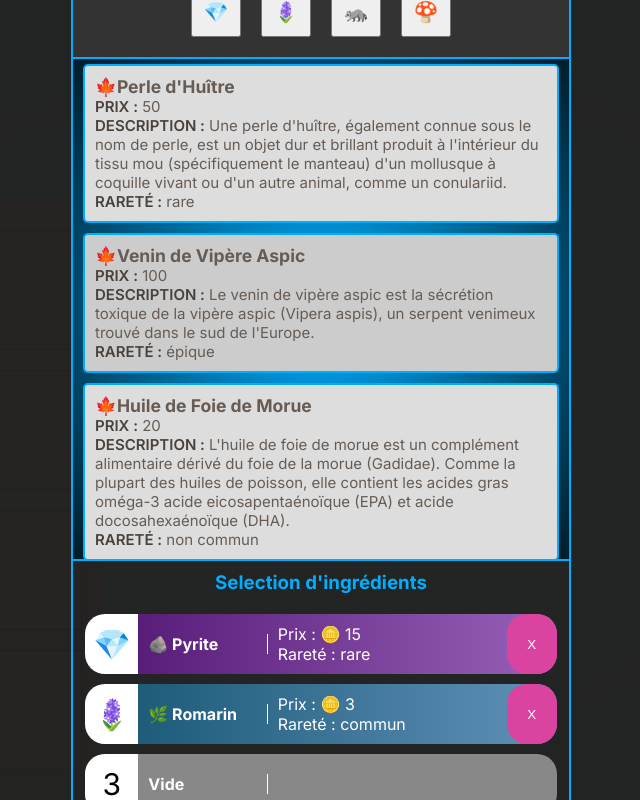
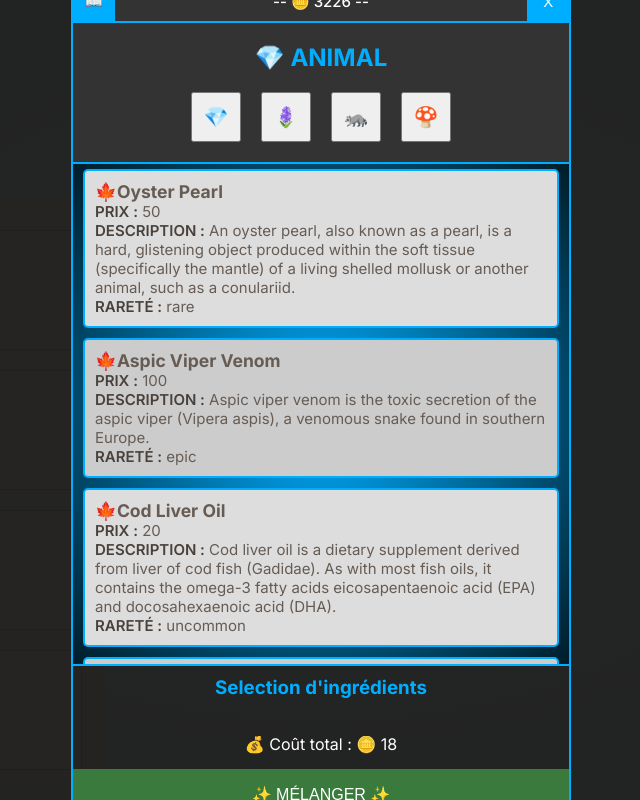
Before and after one commit to Guiomino/apprenti-alchimiste, a Next.js app: page /gamingPage in a window 1280 px wide. Both pictures are taken after a click on the button "Animal". Shown: the whole page, without its empty margins (319-959 px from the left). Built offline with nearby package versions, Linux system fonts and the light colour scheme.

Commit message:
Feat(IngredientClass,layout,ingredientsEN.json,modalIngredients,package.json)

```diff
--- a/package.json
+++ b/package.json
@@ -13,7 +13,8 @@
     "next": "14.1.3",
     "prisma": "^5.11.0",
     "react": "^18",
-    "react-dom": "^18"
+    "react-dom": "^18",
+    "react-toastify": "^10.0.5"
   },
   "devDependencies": {
     "@types/node": "^20",
--- /dev/null
+++ b/src/OOP/IngredientClass.ts
@@ -0,0 +1,78 @@
+export enum IngredientRarity {
+    COMMON = "common",
+    UNCOMMON = "uncommon",
+    RARE = "rare",
+    EPIC = "epic",
+};
+
+export enum IngredientType {
+    MINERAL = "mineral",
+    VEGETAL = "vegetal",
+    ANIMAL = "animal",
+    MUSHROOM = "mushroom",
+};
+
+export const parseIngredientRarity = (rarity: string): IngredientRarity => {
+    const rarityKey = rarity.toUpperCase() as keyof typeof IngredientRarity;
+    if (rarityKey in IngredientRarity) {
+        return IngredientRarity[rarityKey];
+    }
+    throw new Error("Invalid rarity");
+};
+
+class Ingredient {
+    name: string;
+    price: number;
+    quantity: 1 | 2 | 3;
+    rarity: IngredientRarity;
+    type: IngredientType;
+    constructor(name: string, price: number, quantity: 1 | 2 | 3, type: IngredientType, rarity: IngredientRarity = IngredientRarity.COMMON) {
+        this.name = name;
+        this.price = price;
+        this.quantity = quantity;
+        this.rarity = rarity;
+        this.type = type;
+    }
+
+    getIngredientPrice() {
+        return this.price * this.quantity;
+    }
+
+    getIngredientName() {
+        return this.name;
+    }
+
+    getIngredientQuantity() {
+        return this.quantity;
+    }
+
+    getIngredientType() {
+        return this.type;
+    }
+
+    getIngredientRarity() {
+        return this.rarity;
+    }
+
+    setIngredientQuantity(quantity: 1 | 2 | 3) {
+        this.quantity = quantity;
+    }
+
+    setIngredientName(name: string) {
+        this.name = name;
+    }
+
+    setIngredientPrice(price: number) {
+        this.price = price;
+    }
+
+    setIngredientType(type: IngredientType) {
+        this.type = type;
+    }
+
+    setIngredientRarity(rarity: IngredientRarity) {
+        this.rarity = rarity;
+    }
+}
+
+export default Ingredient;
--- a/src/OOP/IngredientClass.tsx
+++ /dev/null
@@ -1,36 +0,0 @@
-class Ingredient {
-    name: string;
-    price: number;
-    quantity: 1 | 2 | 3;
-    constructor(name: string, price: number, quantity: 1 | 2 | 3) {
-        this.name = name;
-        this.price = price;
-        this.quantity = quantity;
-    }
-
-    getIngredientPrice() {
-        return this.price * this.quantity;
-    }
-
-    getIngredientName() {
-        return this.name;
-    }
-
-    getIngredientQuantity() {
-        return this.quantity;
-    }
-
-    setIngredientQuantity(quantity: 1 | 2 | 3) {
-        this.quantity = quantity;
-    }
-
-    setIngredientName(name: string) {
-        this.name = name;
-    }
-
-    setIngredientPrice(price: number) {
-        this.price = price;
-    }
-}
-
-export default Ingredient;
--- a/src/app/layout.tsx
+++ b/src/app/layout.tsx
@@ -2,6 +2,8 @@ import type { Metadata } from "next";
 import { Inter } from "next/font/google";
 import "./globals.scss";
 import { IngredientProvider } from "@/Provider/IngredientContext";
+import { ToastContainer } from "react-toastify";
+import "react-toastify/ReactToastify.css";
 
 const inter = Inter({ subsets: ["latin"] });
 
@@ -22,6 +24,7 @@ export default function RootLayout({
                 <IngredientProvider>
                     <main>{children}</main>
                 </IngredientProvider>
+                <ToastContainer />
             </body>
         </html>
     );
--- a/src/components/modalIngredients/modalIngredients.tsx
+++ b/src/components/modalIngredients/modalIngredients.tsx
@@ -1,10 +1,11 @@
 "use client"
 
 import React from "react";
-import dataIngredients from "@/data/ingredientsFR.json"
+import dataIngredients from "@/data/ingredientsEN.json"
 import styles from "./modalIngredients.module.scss";
 import { useIngredient } from "@/Provider/IngredientContext";
-import Ingredient from "@/OOP/IngredientClass";
+import Ingredient, { IngredientType, parseIngredientRarity } from "@/OOP/IngredientClass";
+import { toast } from "react-toastify";
 
 interface IIngredient {
     price: number;
@@ -20,16 +21,16 @@ interface IngredientsData {
 
 interface ModalIngredientsProps {
     closeIngredientsModal: () => void;
-    ingredientType: string;
-    setIngredientType: (type: string) => void; // Ajout de la fonction pour définir la catégorie
+    ingredientType: IngredientType;
+    setIngredientType: (type: IngredientType) => void; // Ajout de la fonction pour définir la catégorie
 }
 
 const ModalIngredients: React.FC<ModalIngredientsProps> = ({ closeIngredientsModal, ingredientType, setIngredientType }) => {
     // Vérifier si ingredientType est une clé valide
-    if (!(ingredientType in dataIngredients.ingredients)) {
-        console.error(`Type d'ingrédient invalide: ${ingredientType}`);
-        return null; // Retourner null ou tout autre élément indiquant une erreur
-    }
+    // if (!(ingredientType in dataIngredients.ingredients)) {
+    //     console.error(`Type d'ingrédient invalide: ${ingredientType}`);
+    //     return null; // Retourner null ou tout autre élément indiquant une erreur
+    // }
 
     const { ingredients, addIngredient } = useIngredient();
     const ingredientsData: IngredientsData = dataIngredients.ingredients;
@@ -45,10 +46,10 @@ const ModalIngredients: React.FC<ModalIngredientsProps> = ({ closeIngredientsMod
                     </div>
                     <h2 className={styles.title}>💎 {ingredientType}</h2>
                     <div className={styles.category}>
-                        <button className={styles.mineral} onClick={() => setIngredientType('mineral')}>💎</button>
-                        <button className={styles.vegetal} onClick={() => setIngredientType('vegetal')}>🪻</button>
-                        <button className={styles.animal} onClick={() => setIngredientType('animal')}>🦝</button>
-                        <button className={styles.mushroom} onClick={() => setIngredientType('mushroom')}>🍄</button>
+                        <button className={styles.mineral} onClick={() => setIngredientType(IngredientType.MINERAL)}>💎</button>
+                        <button className={styles.vegetal} onClick={() => setIngredientType(IngredientType.VEGETAL)}>🪻</button>
+                        <button className={styles.animal} onClick={() => setIngredientType(IngredientType.ANIMAL)}>🦝</button>
+                        <button className={styles.mushroom} onClick={() => setIngredientType(IngredientType.MUSHROOM)}>🍄</button>
                     </div>
                 </div>
 
@@ -56,7 +57,13 @@ const ModalIngredients: React.FC<ModalIngredientsProps> = ({ closeIngredientsMod
 
                 <div className={styles.modalMiddle}>
                     {Object.keys(ingredientsData[ingredientType]).map((ingredientName, index) => (
-                        <div key={index} className={styles.ingredientCard} onClick={() => addIngredient(new Ingredient(ingredientName, ingredientsData[ingredientType][ingredientName].price, 1))}>
+                        <div key={index} className={styles.ingredientCard} onClick={() => {
+                            if (ingredients.length < 3) {
+                                addIngredient(new Ingredient(ingredientName, ingredientsData[ingredientType][ingredientName].price, 1, ingredientType, parseIngredientRarity(ingredientsData[ingredientType][ingredientName].rarity)));
+                            }else {
+                                toast.error("Vous ne pouvez pas ajouter plus de 3 ingrédients");
+                            }
+                        }}>
                             <h3><span>🍁</span>{ingredientName}</h3>
                             <p><span>Prix :</span> {ingredientsData[ingredientType][ingredientName].price}</p>
                             <p><span>Description :</span> {ingredientsData[ingredientType][ingredientName].description}</p>
@@ -72,7 +79,9 @@ const ModalIngredients: React.FC<ModalIngredientsProps> = ({ closeIngredientsMod
                     <div className={styles.selectionCardsContainer}>
                         <h3>{"Selection d'ingrédients"}</h3>
 
-                        <div className={`${styles.selectionCard} ${styles.selectionCard1}`}>
+
+
+                        {/* <div className={`${styles.selectionCard} ${styles.selectionCard1}`}>
                             <div className={styles.selectionCardCategory}>💎</div>
                             <div className={styles.selectionCardDetails}>
                                 <h4>🪨 Pyrite</h4>
@@ -103,7 +112,7 @@ const ModalIngredients: React.FC<ModalIngredientsProps> = ({ closeIngredientsMod
                                     <div className={styles.rerety}></div>
                                 </div>
                             </div>
-                        </div>
+                        </div> */}
                         <div className={styles.cost}>💰 Coût total : 🪙 18 </div>
                     </div>
                     <button className={styles.addButton}>✨ Mélanger ✨</button>
--- a/src/data/ingredientsEN.json
+++ b/src/data/ingredientsEN.json
@@ -17,7 +17,7 @@
             "Salt": {
                 "price": 1,
                 "description": "Salt is a mineral composed primarily of sodium chloride (NaCl), a chemical compound belonging to the larger class of salts.",
-                "rarity": "commun",
+                "rarity": "common",
                 "bonus": {
                     "id": "mineralBonus002",
                     "magnitude": 45
```
Also changed, not shown: 1 other file (tests, documents, lock files or other folders).
